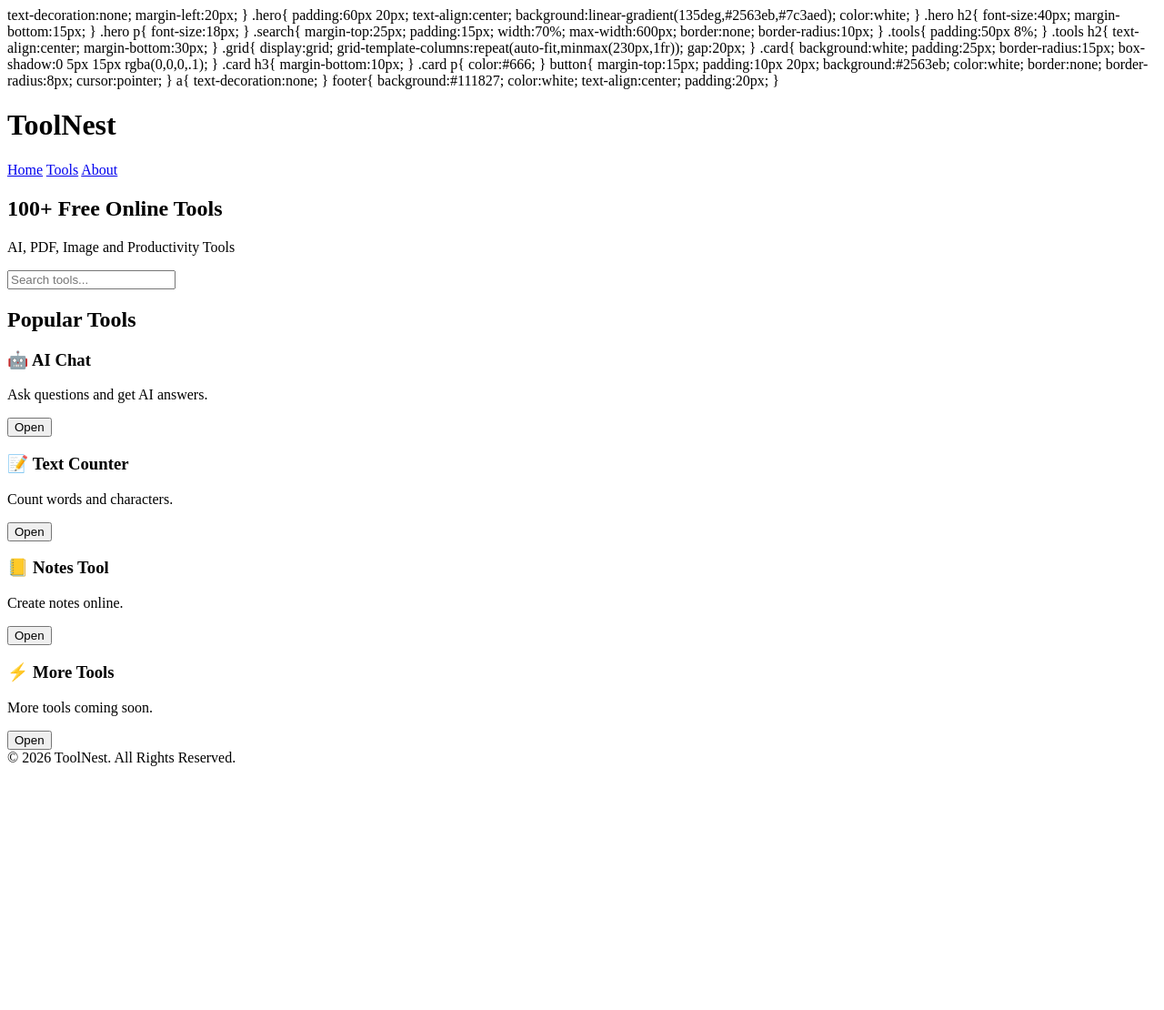
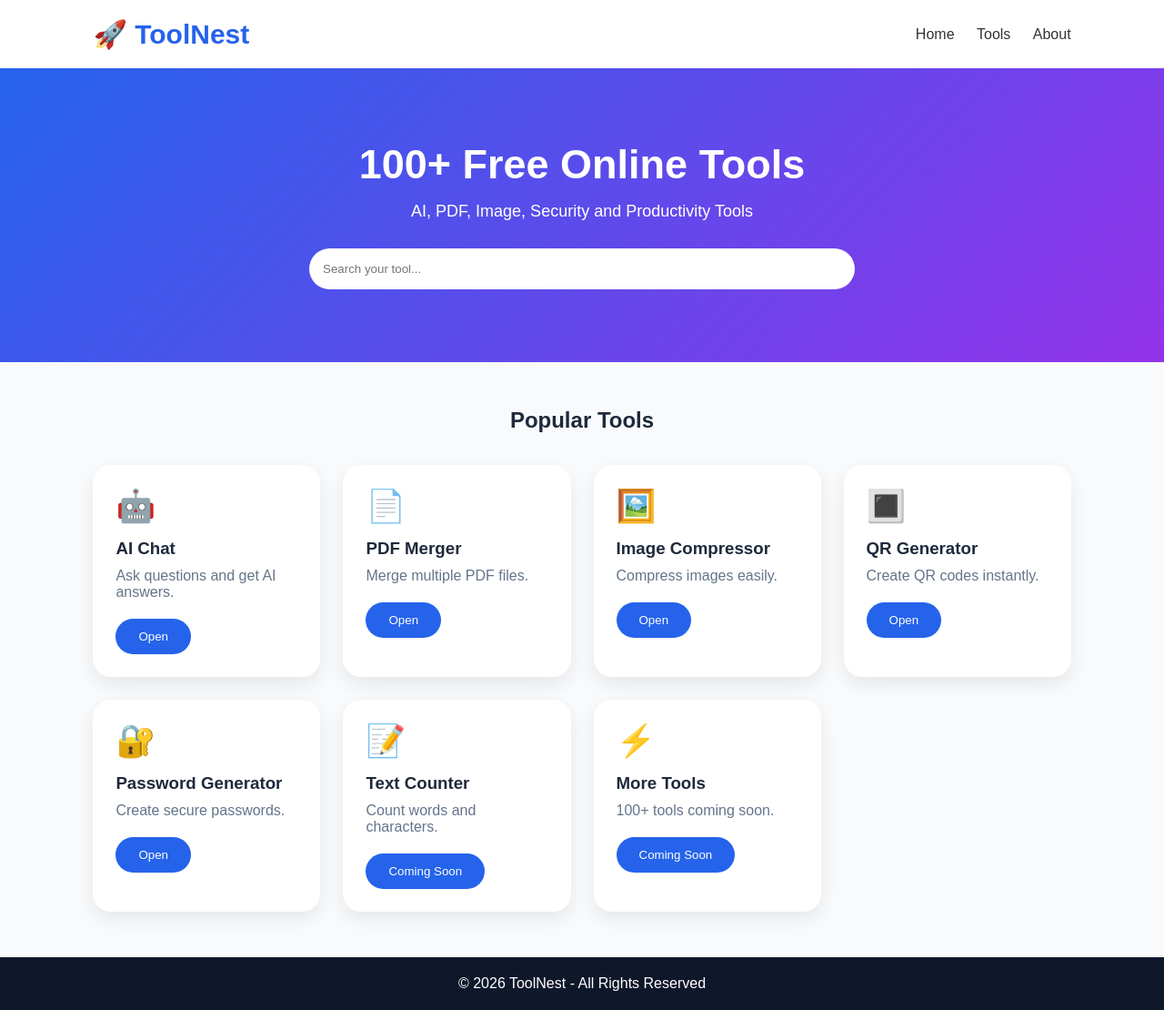
Before and after one commit to arhamgour63/ToolNest, a plain HTML site: page index.html in a window 1280 px wide. Shown: the whole page at 91% size. Before the commit the page ends 850 px from the top, so only its background shows below. Drawn offline with Linux system fonts and the light colour scheme.

Commit message:
Update index.html

```diff
--- a/index.html
+++ b/index.html
@@ -1,78 +1,138 @@
+<!DOCTYPE html>
+<html lang="en">
+<head>
+<meta charset="UTF-8">
+<meta name="viewport" content="width=device-width, initial-scale=1.0">
+
+<title>ToolNest - Smart Tools</title>
+
+<style>
+
+*{
+margin:0;
+padding:0;
+box-sizing:border-box;
+font-family:Arial,sans-serif;
+}
+
+body{
+background:#f8fafc;
+color:#1e293b;
+}
+
+header{
+background:white;
+padding:20px 8%;
+display:flex;
+justify-content:space-between;
+align-items:center;
+box-shadow:0 2px 10px #ddd;
+}
+
+.logo{
+font-size:30px;
+font-weight:bold;
+color:#2563eb;
+}
+
+nav a{
 text-decoration:none;
 margin-left:20px;
+color:#333;
 }
 
+
 .hero{
-padding:60px 20px;
+padding:80px 20px;
 text-align:center;
-background:linear-gradient(135deg,#2563eb,#7c3aed);
+background:linear-gradient(135deg,#2563eb,#9333ea);
 color:white;
 }
 
-.hero h2{
-font-size:40px;
-margin-bottom:15px;
+.hero h1{
+font-size:45px;
 }
 
 .hero p{
+margin-top:15px;
 font-size:18px;
 }
 
 .search{
-margin-top:25px;
+margin-top:30px;
 padding:15px;
-width:70%;
+width:80%;
 max-width:600px;
+border-radius:30px;
 border:none;
-border-radius:10px;
 }
 
-.tools{
+
+.section{
 padding:50px 8%;
 }
 
-.tools h2{
+
+.section h2{
 text-align:center;
-margin-bottom:30px;
+margin-bottom:35px;
 }
 
-.grid{
+
+.cards{
 display:grid;
-grid-template-columns:repeat(auto-fit,minmax(230px,1fr));
-gap:20px;
+grid-template-columns:repeat(auto-fit,minmax(240px,1fr));
+gap:25px;
 }
+
 
 .card{
 background:white;
 padding:25px;
-border-radius:15px;
-box-shadow:0 5px 15px rgba(0,0,0,.1);
+border-radius:20px;
+box-shadow:0 8px 20px rgba(0,0,0,.08);
+transition:.3s;
 }
 
-.card h3{
-margin-bottom:10px;
+
+.card:hover{
+transform:translateY(-5px);
 }
 
-.card p{
-color:#666;
+
+.icon{
+font-size:35px;
 }
 
+
+.card h3{
+margin:15px 0 10px;
+}
+
+
+.card p{
+color:#64748b;
+}
+
+
 button{
-margin-top:15px;
-padding:10px 20px;
+margin-top:20px;
+padding:12px 25px;
+border:0;
+border-radius:25px;
 background:#2563eb;
 color:white;
-border:none;
-border-radius:8px;
 cursor:pointer;
 }
+
 
 a{
 text-decoration:none;
 }
 
+
 footer{
-background:#111827;
+background:#0f172a;
 color:white;
 text-align:center;
 padding:20px;
@@ -82,13 +142,14 @@
 
 </head>
 
-
 <body>
 
 
 <header>
 
-<h1>ToolNest</h1>
+<div class="logo">
+🚀 ToolNest
+</div>
 
 <nav>
 <a href="#">Home</a>
@@ -102,58 +163,78 @@
 
 <section class="hero">
 
-<h2>100+ Free Online Tools</h2>
+<h1>100+ Free Online Tools</h1>
 
-<p>AI, PDF, Image and Productivity Tools</p>
+<p>AI, PDF, Image, Security and Productivity Tools</p>
 
-<input class="search" placeholder="Search tools...">
+<input class="search" placeholder="Search your tool...">
 
 </section>
 
 
 
-<section class="tools">
+<section class="section">
 
 <h2>Popular Tools</h2>
 
 
-<div class="grid">
-
+<div class="cards">
 
 
 <div class="card">
-<h3>🤖 AI Chat</h3>
+<div class="icon">🤖</div>
+<h3>AI Chat</h3>
 <p>Ask questions and get AI answers.</p>
-<a href="ai-chat.html">
-<a href="password-generator.html">
-<button>Open</button>
-</a>
+<a href="ai-chat.html"><button>Open</button></a>
 </div>
 
 
-
 <div class="card">
-<h3>📝 Text Counter</h3>
-<p>Count words and characters.</p>
-<button>Open</button>
+<div class="icon">📄</div>
+<h3>PDF Merger</h3>
+<p>Merge multiple PDF files.</p>
+<a href="pdf-merger.html"><button>Open</button></a>
 </div>
 
 
-
 <div class="card">
-<h3>📒 Notes Tool</h3>
-<p>Create notes online.</p>
-<button>Open</button>
+<div class="icon">🖼️</div>
+<h3>Image Compressor</h3>
+<p>Compress images easily.</p>
+<a href="image-compressor.html"><button>Open</button></a>
 </div>
 
 
+<div class="card">
+<div class="icon">🔳</div>
+<h3>QR Generator</h3>
+<p>Create QR codes instantly.</p>
+<a href="qr-generator.html"><button>Open</button></a>
+</div>
+
 
 <div class="card">
-<h3>⚡ More Tools</h3>
-<p>More tools coming soon.</p>
-<button>Open</button>
+<div class="icon">🔐</div>
+<h3>Password Generator</h3>
+<p>Create secure passwords.</p>
+<a href="password-generator.html"><button>Open</button></a>
 </div>
 
+
+<div class="card">
+<div class="icon">📝</div>
+<h3>Text Counter</h3>
+<p>Count words and characters.</p>
+<button>Coming Soon</button>
+</div>
+
+
+<div class="card">
+<div class="icon">⚡</div>
+<h3>More Tools</h3>
+<p>100+ tools coming soon.</p>
+<button>Coming Soon</button>
+</div>
 
 
 </div>
@@ -163,9 +244,7 @@
 
 
 <footer>
-
-© 2026 ToolNest. All Rights Reserved.
-
+© 2026 ToolNest - All Rights Reserved
 </footer>
 
 
```
